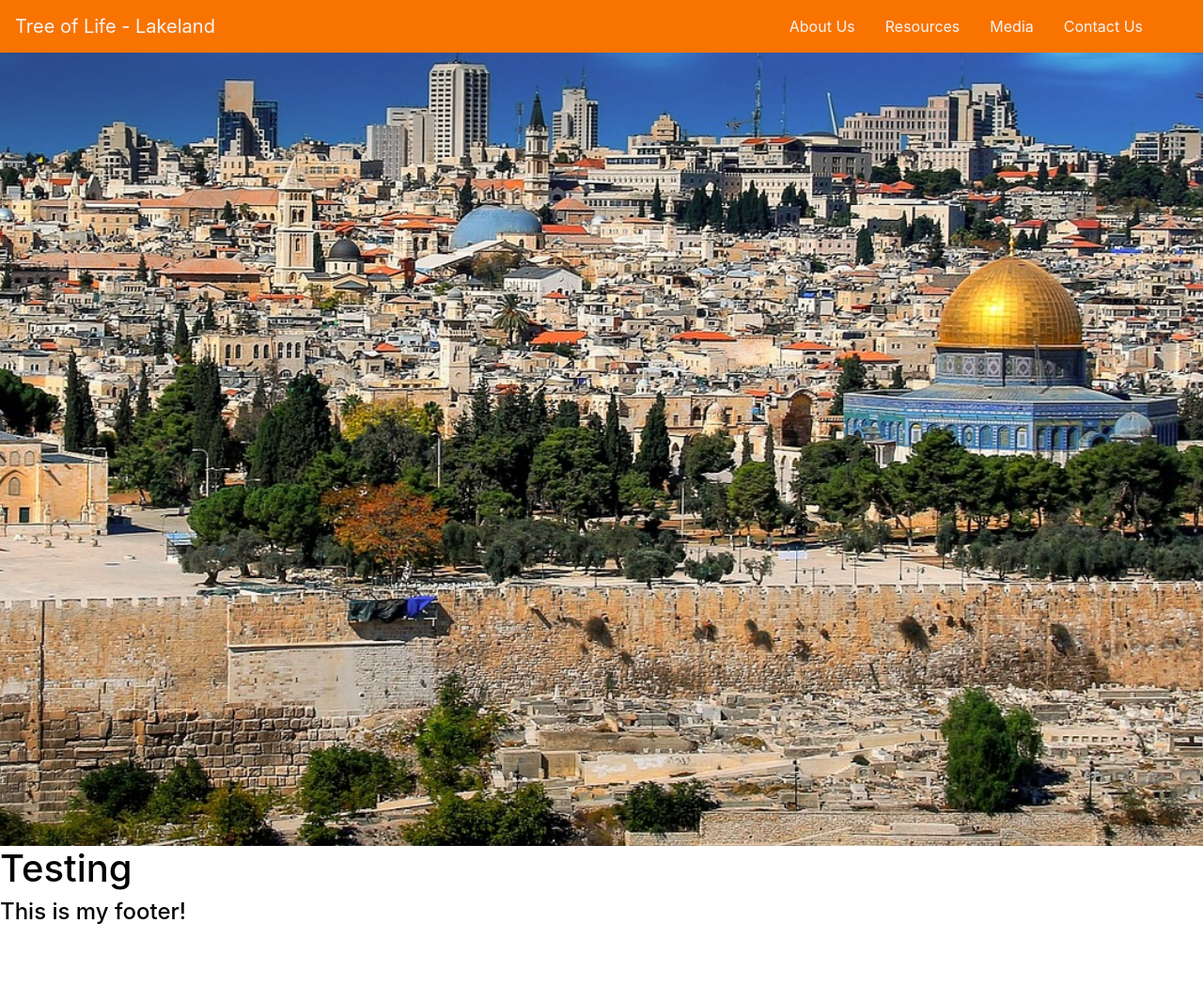
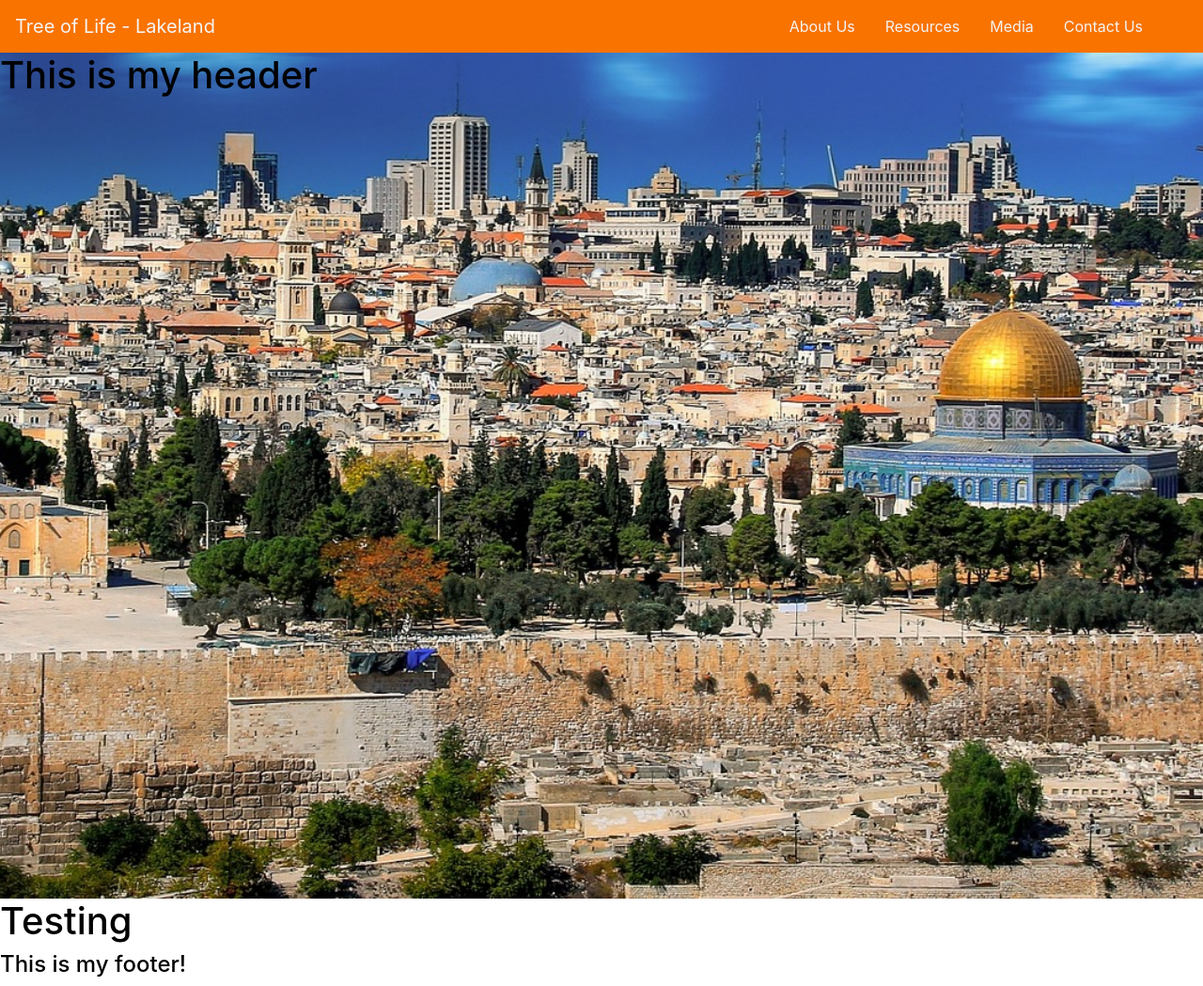
Before and after one commit to etzchayimlakeland/treeoflifelakeland, a Jekyll site: the page built from docs/index.md, in a window 1280 px wide and 1049 px high. Shown: the whole window at 94% size. Built offline with Jekyll 4.4.1, drawn with Linux system fonts in a browser that asks for light colours; nearby versions of some CDN libraries.

Commit message:
Added h1+text to header section and before header section to test header placement on page.

```diff
--- a/docs/index.md
+++ b/docs/index.md
@@ -3,7 +3,11 @@
 title: "Home"
 ---
 
+  <h1>This is my content.</h1>
+
 <header class="header">
+
+  <h1>This is my header</h1>
 
 </header>
 
```
